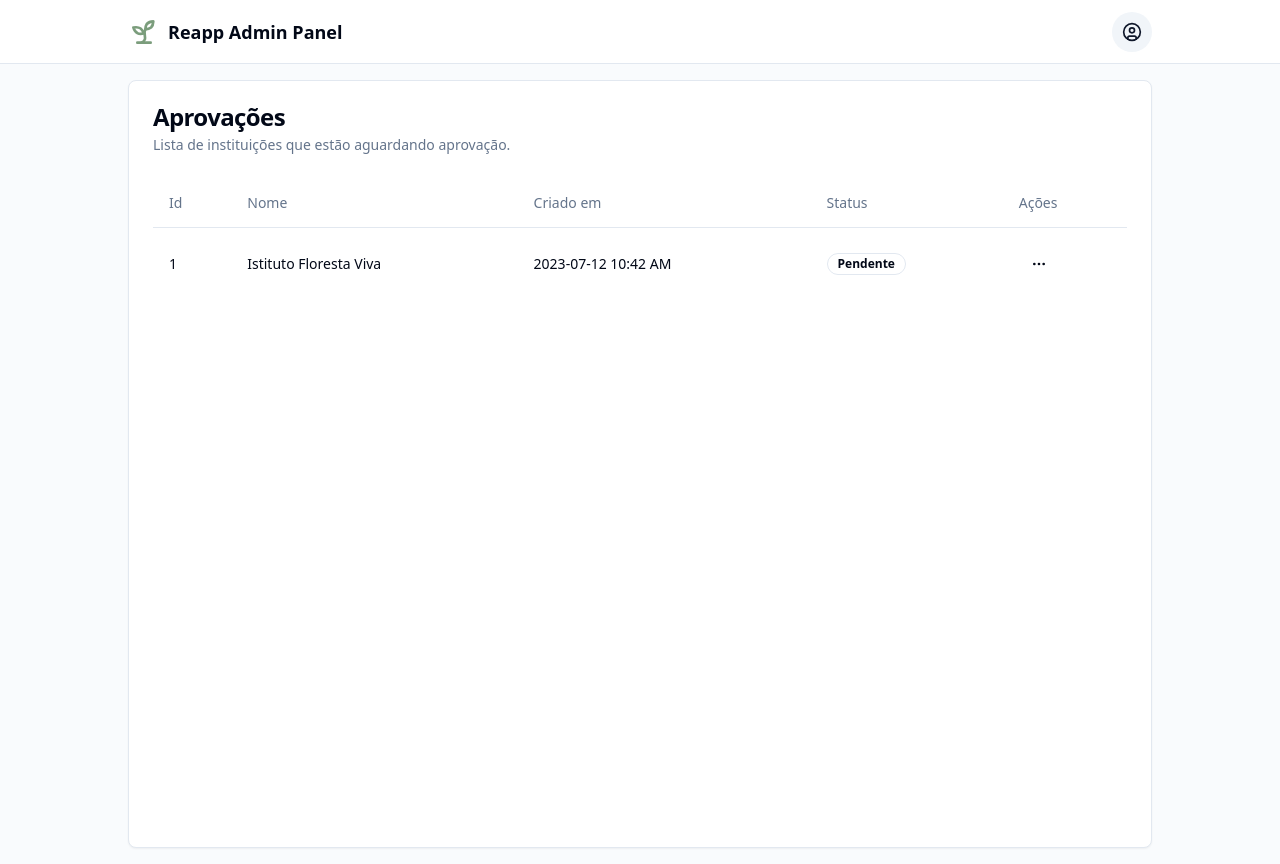
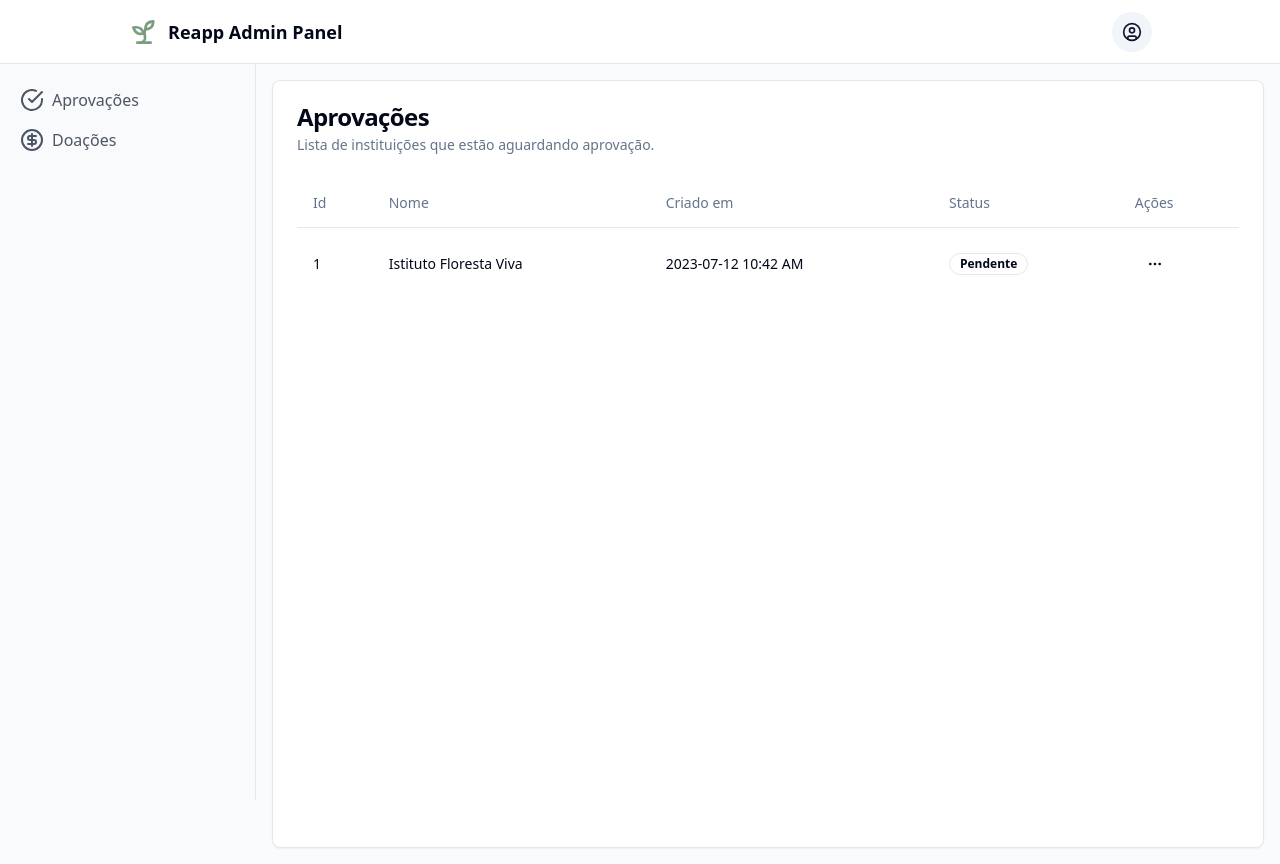
Before and after one commit to ReappMobi/reapp-web-admin, a React (Vite) app: page / in a window 1280 px wide. Built offline with nearby package versions, Linux system fonts and the light colour scheme.

Commit message:
feat(layout): add responsive sidebar with donation link
- Adjusted main content to accommodate sidebar when open
- Implemented sidebar toggle functionality with button click
- Added responsive sidebar with links to "Aprovações" and "Doações"

```diff
--- a/src/layouts/home-layout.tsx
+++ b/src/layouts/home-layout.tsx
@@ -1,6 +1,12 @@
 import React from 'react';
 
-import { CircleUser, Sprout, PanelLeftOpen } from 'lucide-react';
+import {
+  CircleUser,
+  Sprout,
+  PanelLeftOpen,
+  CircleDollarSign,
+  CircleCheckBigIcon,
+} from 'lucide-react';
 import { Link, Outlet } from 'react-router-dom';
 import { Button } from '../components/ui/button';
 import {
@@ -11,11 +17,14 @@ import {
   DropdownMenuSeparator,
   DropdownMenuTrigger,
 } from '../components/ui/dropdown-menu';
+import clsx from 'clsx';
 
 export const HomeLayout: React.FC = () => {
+  const [isSidebarOpen, setIsSidebarOpen] = React.useState(false);
+
   return (
     <div className="flex min-h-screen w-full flex-col">
-      <header className="sticky top-0 flex h-16 items-center gap-4 border-b bg-background px-2 md:px-6 ">
+      <header className="sticky z-50 top-0 flex h-16 items-center gap-4 border-b bg-background px-2 md:px-6 ">
         <div className="flex items-center gap-4 justify-between w-full max-w-screen-lg mx-auto">
           <button
             data-drawer-target="default-sidebar"
@@ -23,6 +32,7 @@ export const HomeLayout: React.FC = () => {
             aria-controls="default-sidebar"
             type="button"
             className="inline-flex items-center p-2 mt-2 ms-3 text-sm text-gray-500 rounded-lg sm:hidden hover:bg-gray-100 focus:outline-none focus:ring-2 focus:ring-gray-200 dark:text-gray-400 dark:hover:bg-gray-700 dark:focus:ring-gray-600"
+            onClick={() => setIsSidebarOpen((prev) => !prev)}
           >
             <span className="sr-only">Open sidebar</span>
             <PanelLeftOpen className="h-6 w-6" />
@@ -55,7 +65,37 @@ export const HomeLayout: React.FC = () => {
         </div>
       </header>
       <div className="flex min-h-screen w-full flex-col bg-muted/40">
-        <main className="flex-1 flex flex-col items-center justify-center p-4">
+        <aside
+          className={clsx(
+            'fixed top-0 z-10 left-0 w-64 h-screen transition-transform sm:translate-x-0',
+            ['-translate-x-full', 'translate-x-0'][+isSidebarOpen]
+          )}
+          aria-label="Sidebar"
+        >
+          <div className="pt-20 h-full px-3 py-4 overflow-y-auto bg-gray-50 dark:bg-gray-800 bg-background border-r">
+            <ul className="space-y-2 font-medium">
+              <li>
+                <Link
+                  to="/"
+                  className="flex items-center gap-2 p-2 text-gray-600 rounded-lg dark:text-gray-400 hover:bg-gray-100 dark:hover:bg-gray-700"
+                  onClick={() => setIsSidebarOpen(false)}
+                >
+                  <CircleCheckBigIcon className="h-6 w-6" />
+                  Aprovações
+                </Link>
+                <Link
+                  to="donations"
+                  className="flex items-center gap-2 p-2 text-gray-600 rounded-lg dark:text-gray-400 hover:bg-gray-100 dark:hover:bg-gray-700"
+                  onClick={() => setIsSidebarOpen(false)}
+                >
+                  <CircleDollarSign className="h-6 w-6" />
+                  Doações
+                </Link>
+              </li>
+            </ul>
+          </div>
+        </aside>
+        <main className="flex-1 flex flex-col items-center justify-center p-4 sm:ml-64">
           <Outlet />
         </main>
       </div>
```
